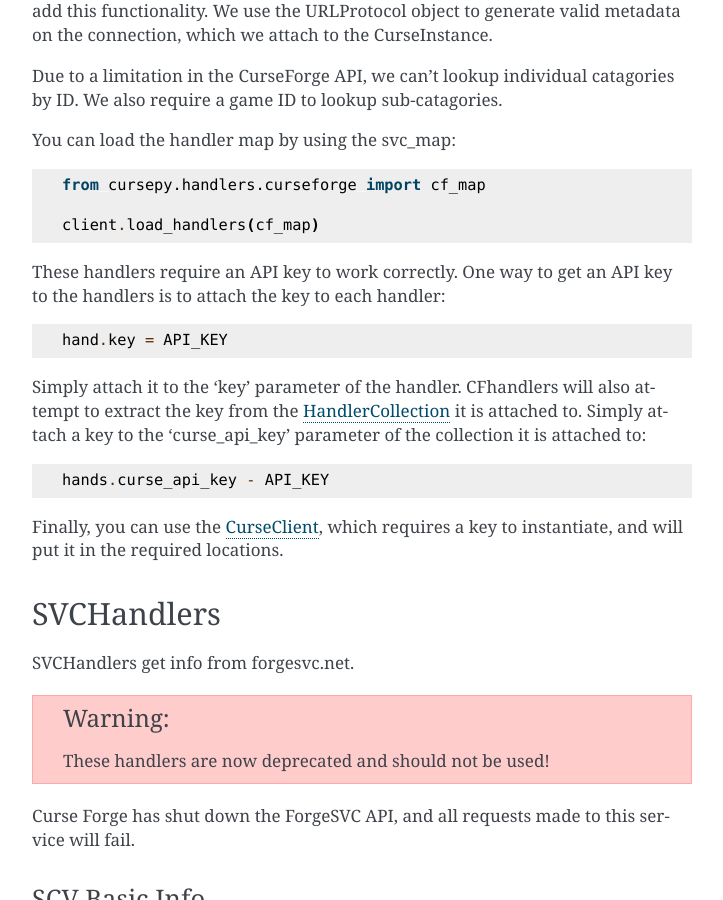
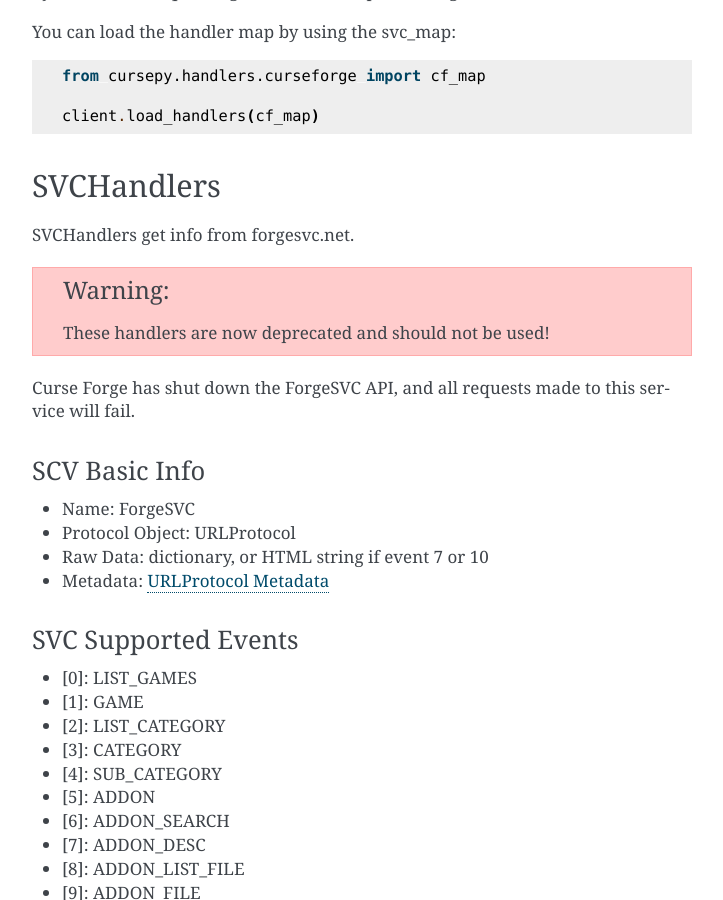
Before and after one commit to OwenCochell/cursepy, a Sphinx documentation site: the page built from docs/source/advn/builtin_hand.rst, in a window 1280 px wide and 900 px high, scrolled down 1241 px. Shown: the whole window, without its empty margins (388-1111 px from the left). Built offline with Sphinx 7.4.7, drawn with Linux system fonts in a browser that asks for light colours; some of the changed text lies outside the part shown.

Commit message:
Update builtin_hand.rst

```diff
--- a/docs/source/advn/builtin_hand.rst
+++ b/docs/source/advn/builtin_hand.rst
@@ -16,11 +16,8 @@
 Official CurseForge Handlers
 ============================
 
-CFHandlers handlers get info from the official CurseForge API.
+CFHandlers handlers get info from the official CurseForge API (Using Curse.tools).
 
-.. note::
-
-    These handlers require an `API key <https://forms.monday.com/forms/dce5ccb7afda9a1c21dab1a1aa1d84eb?r=use1>`_ to work correctly.
 
 CF Basic Info
 -------------
@@ -78,24 +75,6 @@
     from cursepy.handlers.curseforge import cf_map
 
     client.load_handlers(cf_map)
-
-These handlers require an API key to work correctly.
-One way to get an API key to the handlers is to attach the key to each handler:
-
-.. code-block:: python
-
-    hand.key = API_KEY
-
-Simply attach it to the 'key' parameter of the handler.
-CFhandlers will also attempt to extract the key from the :ref:`HandlerCollection<collec_advn>` it is attached to.
-Simply attach a key to the 'curse_api_key' parameter of the collection it is attached to:
-
-.. code-block:: python
-
-    hands.curse_api_key - API_KEY
-
-Finally, you can use the :ref:`CurseClient<curse_client>`, which requires a key to instantiate,
-and will put it in the required locations.
 
 SVCHandlers
 ===========
```
